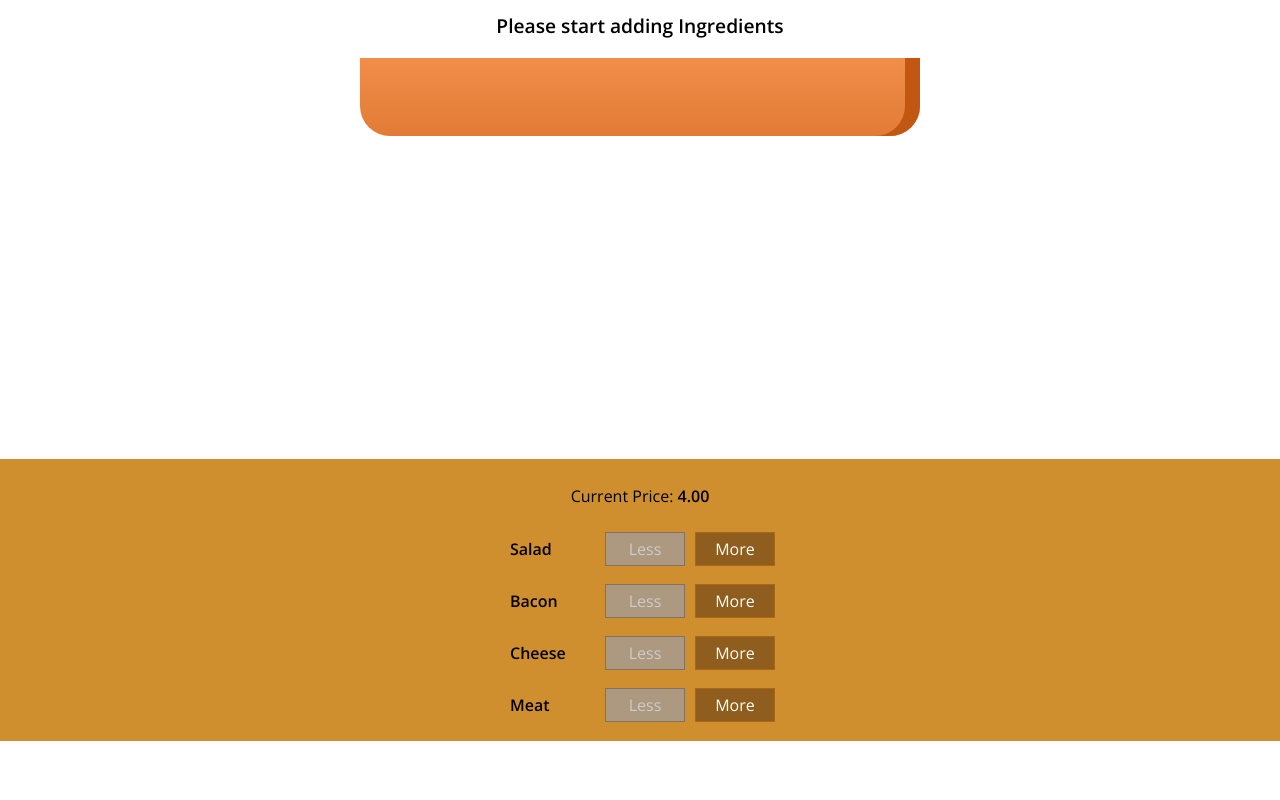
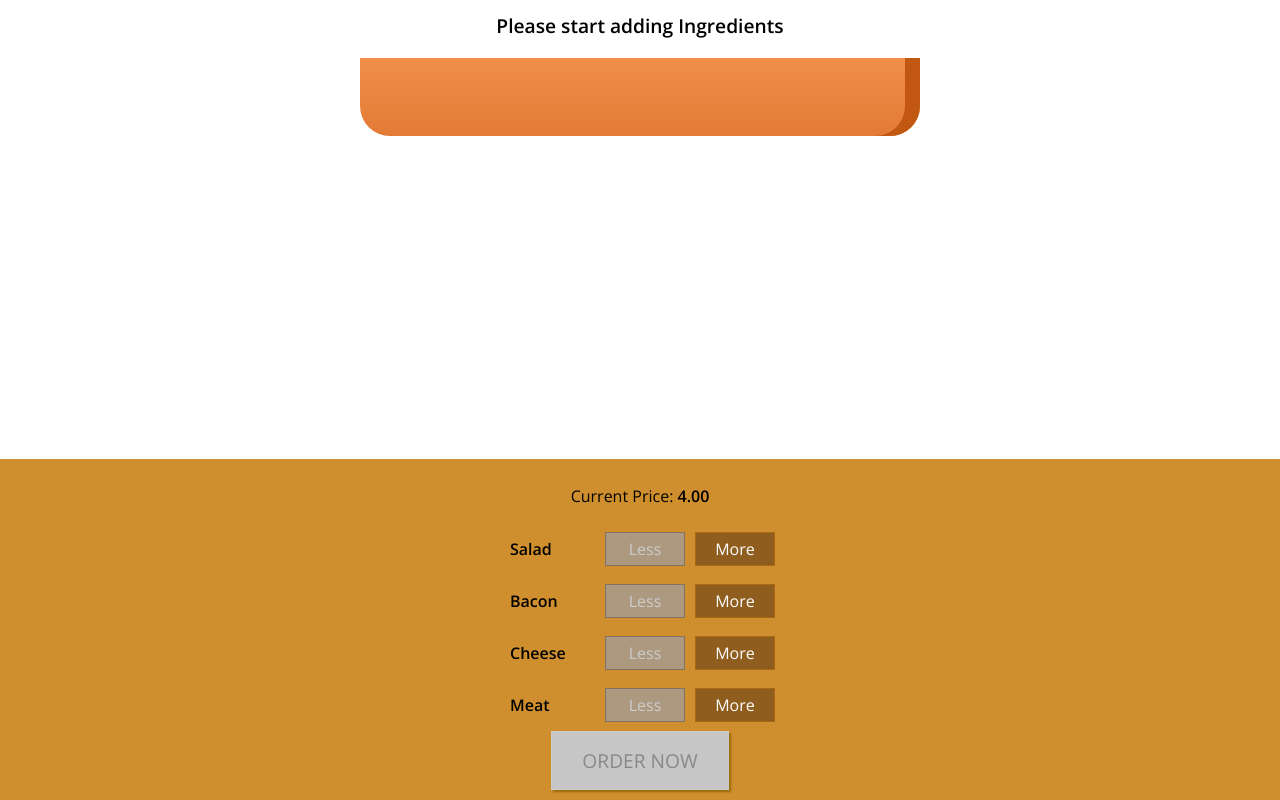
Before and after one commit to supragya27/Burger-Builder-App, a React app: page / in a window 1280 px wide. Shown: the part 179-979 px from the top of the page. Before the commit the page ends 920 px from the top, so only its background shows below. Built offline with nearby package versions, Linux system fonts and the light colour scheme.

Commit message:
order now button update

```diff
--- a/src/components/Burger/BuildControls/BuildControls.css
+++ b/src/components/Burger/BuildControls/BuildControls.css
@@ -8,3 +8,45 @@
   margin: auto;
   padding: 10px 0;
 }
+
+.OrderButton {
+  background-color: #dad735;
+  outline: none;
+  cursor: pointer;
+  border: 1px solid #966909;
+  color: #966909;
+  font-family: inherit;
+  font-size: 1.2em;
+  padding: 15px 30px;
+  box-shadow: 2px 2px 2px #966909;
+}
+
+.OrderButton:hover,
+.OrderButton:active {
+  background-color: #a0db41;
+  border: 1px solid #966909;
+  color: #966909;
+}
+
+.OrderButton:disabled {
+  background-color: #c7c6c6;
+  cursor: not-allowed;
+  border: 1px solid #ccc;
+  color: #888888;
+}
+
+.OrderButton:not(:disabled) {
+  animation: enable 0.3s linear;
+}
+
+@keyframes enable {
+  0% {
+    transform: scale(1);
+  }
+  60% {
+    transform: scale(1.1);
+  }
+  100% {
+    transform: scale(1);
+  }
+}
--- a/src/components/Burger/BuildControls/BuildControls.js
+++ b/src/components/Burger/BuildControls/BuildControls.js
@@ -21,6 +21,9 @@
                 removed={()=>props.ingredientRemoved(ctrl.type)}
                 added={()=>props.ingredientAdded(ctrl.type)}/>
             ))}
+            <button
+            disabled={!props.purchasable}
+            className={classes.OrderButton}>ORDER NOW</button>
         </div>
     )
 }
--- a/src/containers/BurgerBuilder/BurgerBuilder.js
+++ b/src/containers/BurgerBuilder/BurgerBuilder.js
@@ -18,7 +18,19 @@
             cheese:0,
             meat:0
         },
-        totalPrice: 4
+        totalPrice: 4,
+        purchasable:false
+    }
+
+    updatePurchaseState (ingredients) {
+        const sum = Object.keys( ingredients )
+            .map( igKey => {
+                return ingredients[igKey];
+            } )
+            .reduce( ( sum, el ) => {
+                return sum + el;
+            }, 0 );
+        this.setState( { purchasable: sum > 0 } );
     }
 
     addIngredientHandler=(type)=>{
@@ -32,6 +44,7 @@
         const oldPrice=this.state.totalPrice;
         const newPrice=oldPrice+priceAddition;
         this.setState({totalPrice: newPrice, ingredients:updatedIngredients})
+        this.updatePurchaseState(updatedIngredients)
     }
     removeIngredientHandler=(type)=>{
         const oldCount=this.state.ingredients[type];
@@ -47,6 +60,7 @@
         const oldPrice=this.state.totalPrice;
         const newPrice=oldPrice-priceDeduction;
         this.setState({totalPrice: newPrice, ingredients:updatedIngredients})
+        this.updatePurchaseState(updatedIngredients)
     }
 
     render() {
@@ -62,6 +76,7 @@
                 <BuildControls
                 price={this.state.totalPrice}
                     disabled={disabledInfo}
+                    purchasable={this.state.purchasable}
                     ingredientRemoved={this.removeIngredientHandler}
                     ingredientAdded={this.addIngredientHandler}/>
             </Aux>
```
